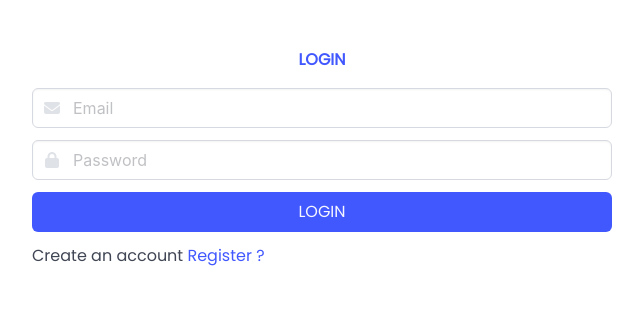
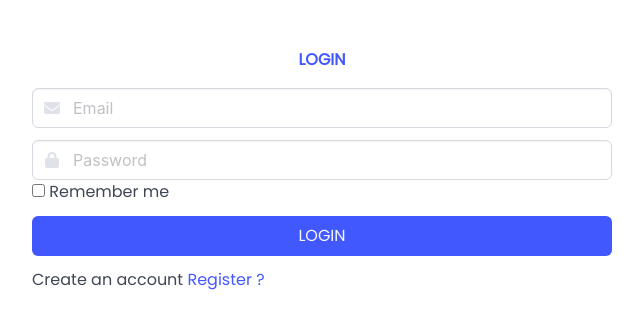
Before and after one commit to CodeWithSushil/login-system, a PHP site: page /pages/login.php in a window 1280 px wide. Shown: the top 329 px of the page, without its empty margins (318-961 px from the left). Run offline with PHP 8.4, Linux system fonts and the light colour scheme.

Commit message:
session secure

```diff
--- a/pages/login.php
+++ b/pages/login.php
@@ -37,7 +37,12 @@ include_once('./header.php');
                                     <i class="fas fa-lock"></i>
                                 </span>
                             </p>
-                        </div>
+<div class="field">
+<label class="checkbox">
+  <input type="checkbox" />
+  Remember me
+</label>
+</div>
                         <div class="field">
                             <p class="control">
                                 <button class="button is-link is-uppercase is-fullwidth" type="submit" name="submit">Login</button>
```
